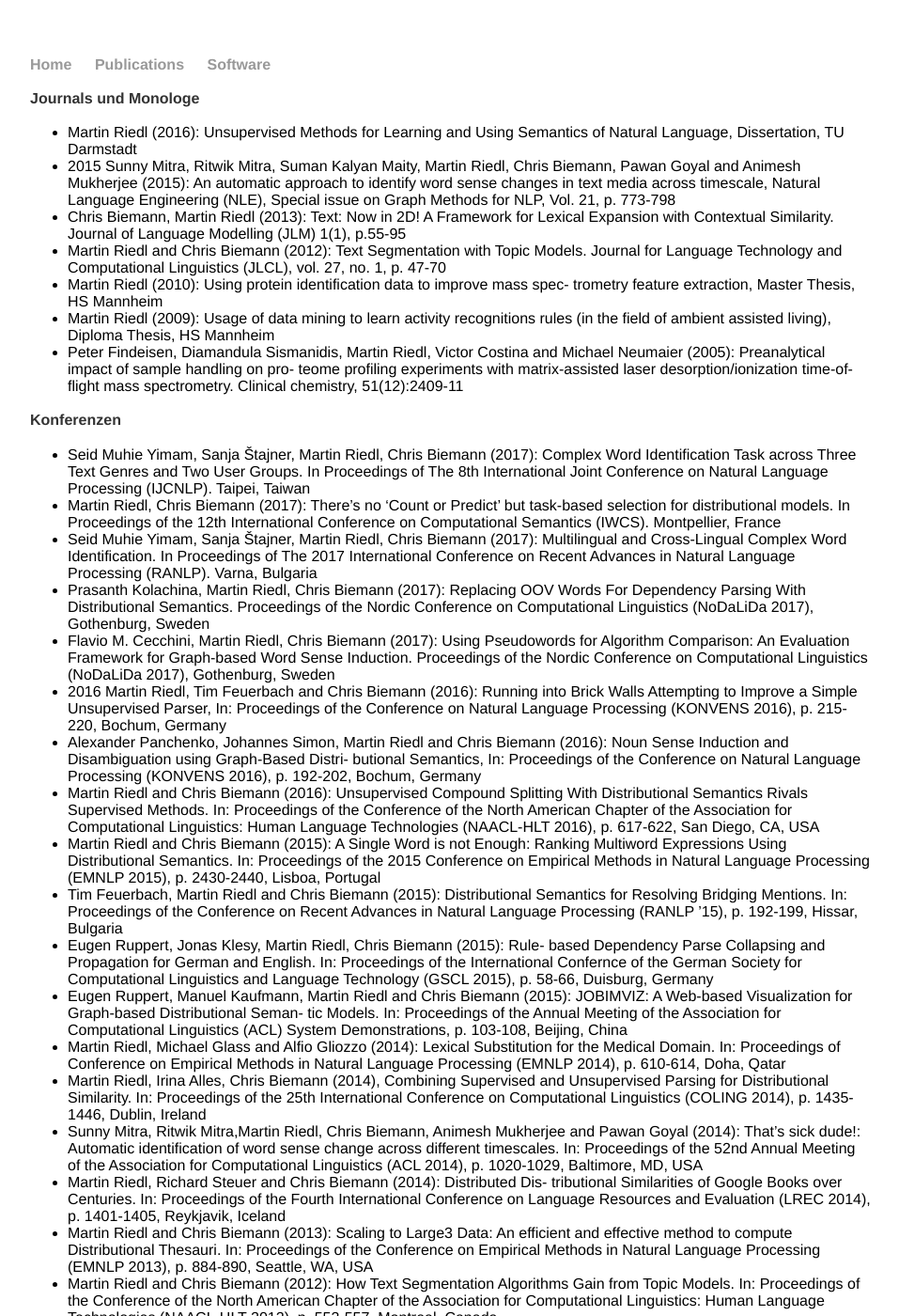
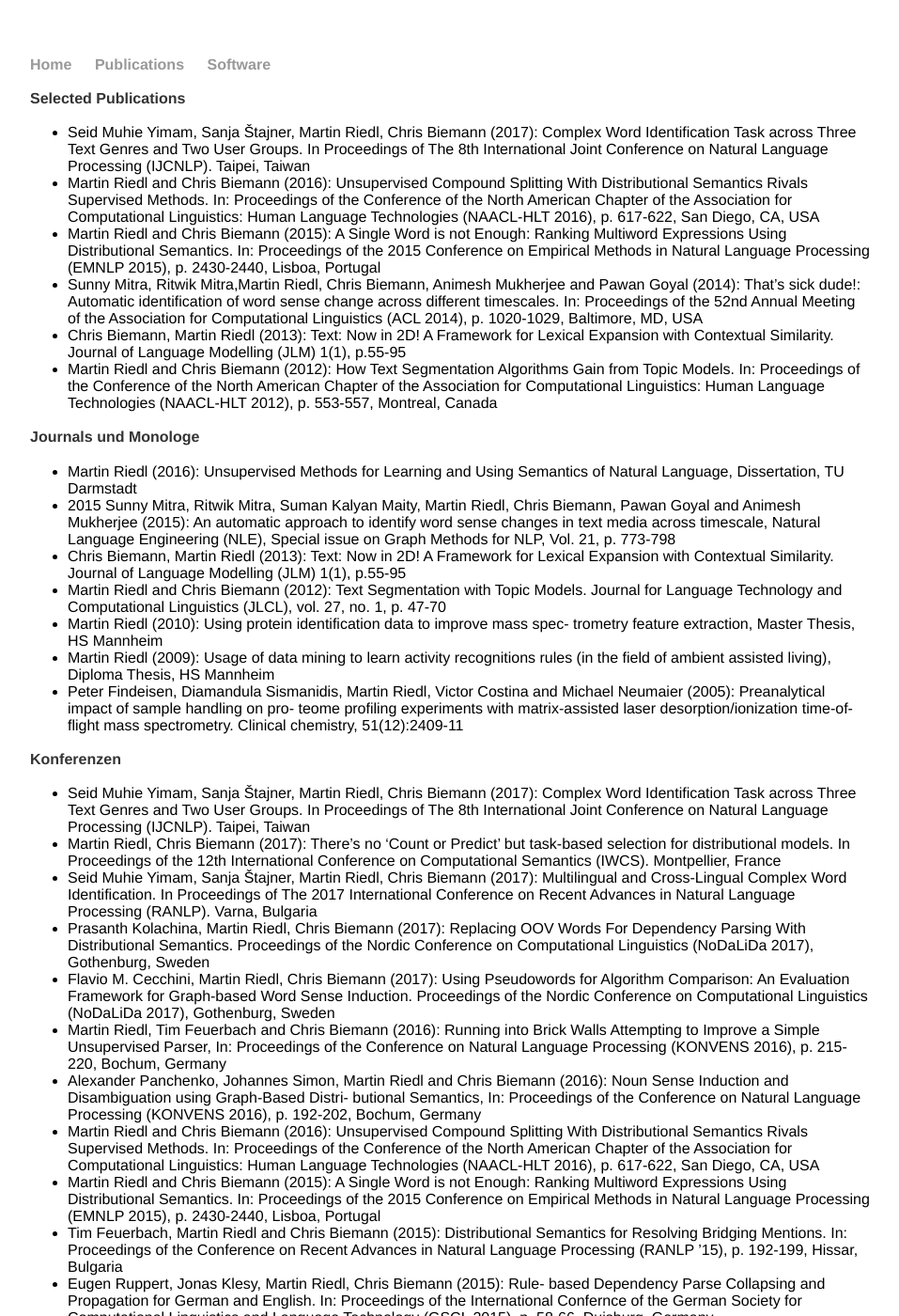
Before and after one commit to riedlma/riedlma.github.io, a Jekyll site: the page built from publications.html, in a window 1280 px wide and 1400 px high. Shown: the whole window at 94% size, without its empty margins (160-1117 px from the left). Built offline with Jekyll 4.4.1, drawn with Linux system fonts in a browser that asks for light colours; some of the changed text lies outside the part shown.

Commit message:
Update publications.html

```diff
--- a/publications.html
+++ b/publications.html
@@ -3,6 +3,17 @@ layout: default
 title: Publications
 ---
 <div class="blurb">
+
+	<p><strong>Selected Publications</strong></p>
+<ul>
+<li>Seid Muhie Yimam, Sanja Štajner, Martin Riedl, Chris Biemann (2017): Complex Word Identification Task across Three Text Genres and Two User Groups. In Proceedings of The 8th International Joint Conference on Natural Language Processing (IJCNLP). Taipei, Taiwan </li>
+<li>Martin Riedl and Chris Biemann (2016): Unsupervised Compound Splitting With Distributional Semantics Rivals Supervised Methods. In: Proceedings of the Conference of the North American Chapter of the Association for Computational Linguistics: Human Language Technologies (NAACL-HLT 2016), p. 617-622, San Diego, CA, USA</li>
+<li>Martin Riedl and Chris Biemann (2015): A Single Word is not Enough: Ranking Multiword Expressions Using Distributional Semantics. In: Proceedings of the 2015 Conference on Empirical Methods in Natural Language Processing (EMNLP 2015), p. 2430-2440, Lisboa, Portugal</li>
+<li>Sunny Mitra, Ritwik Mitra,Martin Riedl, Chris Biemann, Animesh Mukherjee and Pawan Goyal (2014): That’s sick dude!: Automatic identification of word sense change across different timescales. In: Proceedings of the 52nd Annual Meeting of the Association for Computational Linguistics (ACL 2014), p. 1020-1029, Baltimore, MD, USA</li>
+<li>Chris Biemann, Martin Riedl (2013): Text: Now in 2D! A Framework for Lexical Expansion with Contextual Similarity. Journal of Language Modelling (JLM) 1(1), p.55-95 </li>
+<li>Martin Riedl and Chris Biemann (2012): How Text Segmentation Algorithms Gain from Topic Models. In: Proceedings of the Conference of the North American Chapter of the Association for Computational Linguistics: Human Language Technologies (NAACL-HLT 2012), p. 553-557, Montreal, Canada</li>
+</ul>
+
 	<p><strong>Journals und Monologe</strong></p>
 <ul>
 <li>Martin Riedl (2016): Unsupervised Methods for Learning and Using Semantics of Natural Language, Dissertation, TU Darmstadt </li>
@@ -30,7 +41,7 @@ title: Publications
 <li>Martin Riedl, Michael Glass and Alfio Gliozzo (2014): Lexical Substitution for the Medical Domain. In: Proceedings of Conference on Empirical Methods in Natural Language Processing (EMNLP 2014), p. 610-614, Doha, Qatar</li>
 <li>Martin Riedl, Irina Alles, Chris Biemann (2014), Combining Supervised and Unsupervised Parsing for Distributional Similarity. In: Proceedings of the 25th International Conference on Computational Linguistics (COLING 2014), p. 1435-1446, Dublin, Ireland</li>
 <li>Sunny Mitra, Ritwik Mitra,Martin Riedl, Chris Biemann, Animesh Mukherjee and Pawan Goyal (2014): That’s sick dude!: Automatic identification of word sense change across different timescales. In: Proceedings of the 52nd Annual Meeting of the Association for Computational Linguistics (ACL 2014), p. 1020-1029, Baltimore, MD, USA</li>
-<li>Martin Riedl, Richard Steuer and Chris Biemann (2014): Distributed Dis- tributional Similarities of Google Books over Centuries. In: Proceedings of the Fourth International Conference on Language Resources and Evaluation (LREC 2014), p. 1401-1405, Reykjavik, Iceland</li>
+<li>Martin Riedl, Richard Steuer and Chris Biemann (2014): Distributed Distributional Similarities of Google Books over Centuries. In: Proceedings of the Fourth International Conference on Language Resources and Evaluation (LREC 2014), p. 1401-1405, Reykjavik, Iceland</li>
 <li>Martin Riedl and Chris Biemann (2013): Scaling to Large3 Data: An efficient and effective method to compute Distributional Thesauri. In: Proceedings of the Conference on Empirical Methods in Natural Language Processing (EMNLP 2013), p. 884-890, Seattle, WA, USA</li>
 <li>Martin Riedl and Chris Biemann (2012): How Text Segmentation Algorithms Gain from Topic Models. In: Proceedings of the Conference of the North American Chapter of the Association for Computational Linguistics: Human Language Technologies (NAACL-HLT 2012), p. 553-557, Montreal, Canada</li>
 <li>Martin Riedl and Chris Biemann (2012): TopicTiling: A Text Segmentation Algorithm based on LDA. In: Proceddings of the Student Research Workshop of the 50th Meeting of the Association for Computational Linguistics, p. 37-42, Jeju, South Korea </li>
```
Also changed, not shown: other parts of publications.html (+1 -1 lines).
